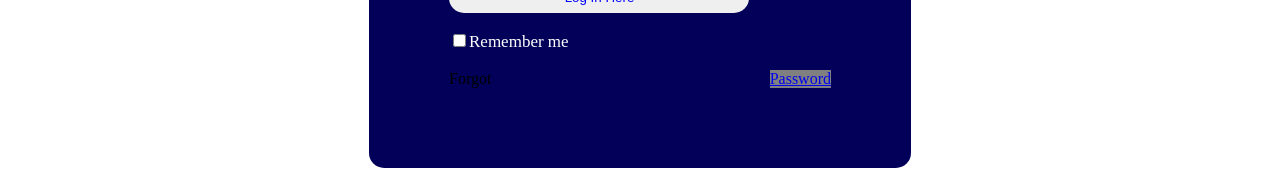
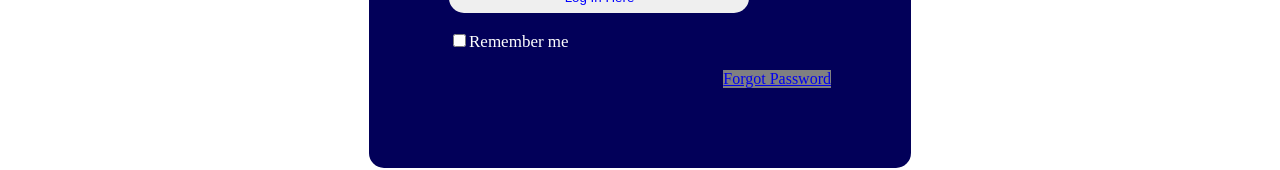
Before and after one commit to Omexae/Squad_Escape, a Vue app: page /#/login in a window 1280 px wide. Shown: the part 430-600 px from the top of the page. Built offline with nearby package versions, Linux system fonts and the light colour scheme.

Commit message:
Le back qui pète tout j'adore

```diff
--- a/src/components/LoginPage.vue
+++ b/src/components/LoginPage.vue
@@ -16,7 +16,7 @@
           <input type="checkbox" id="Check" />
           <span>Remember me</span>
           <br /><br />
-          Forgot <a href="#">Password</a>
+          <a href="#">Forgot Password</a>
         </form>
       </div>
     </div>
```
